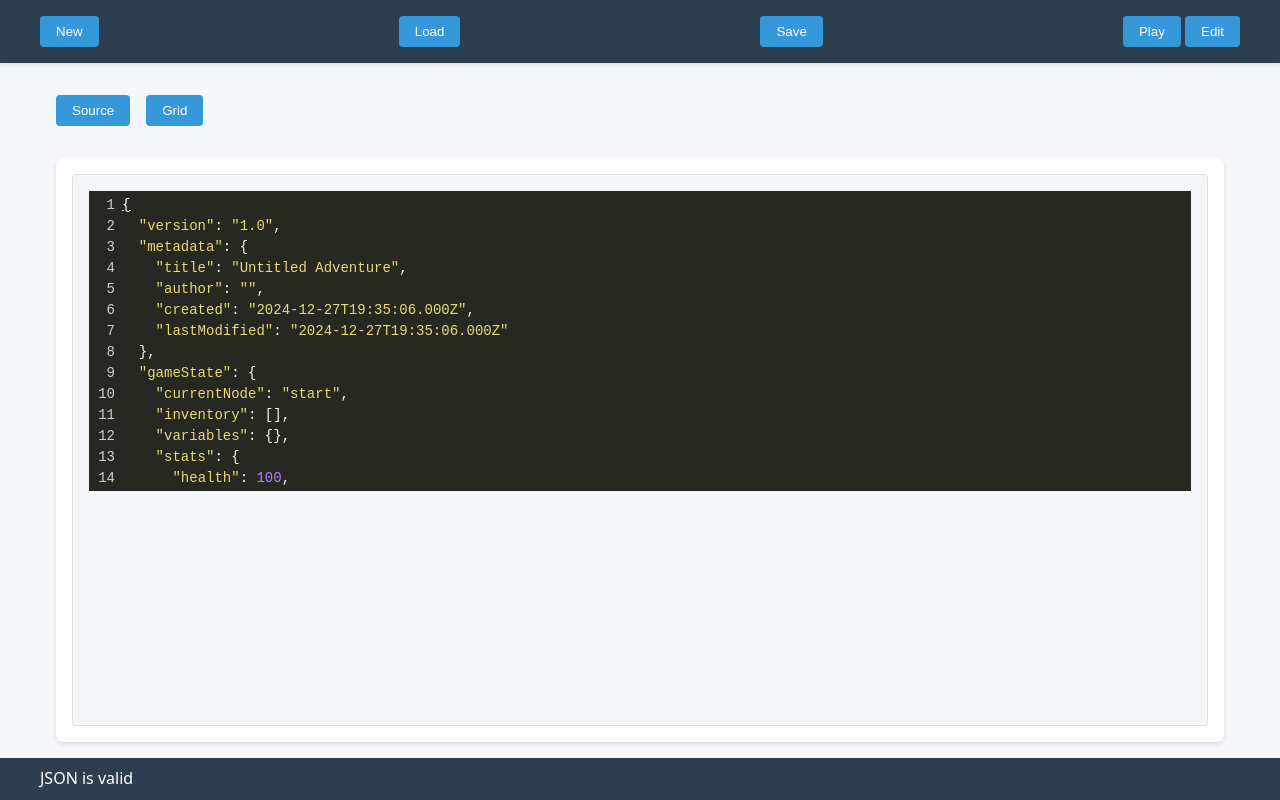
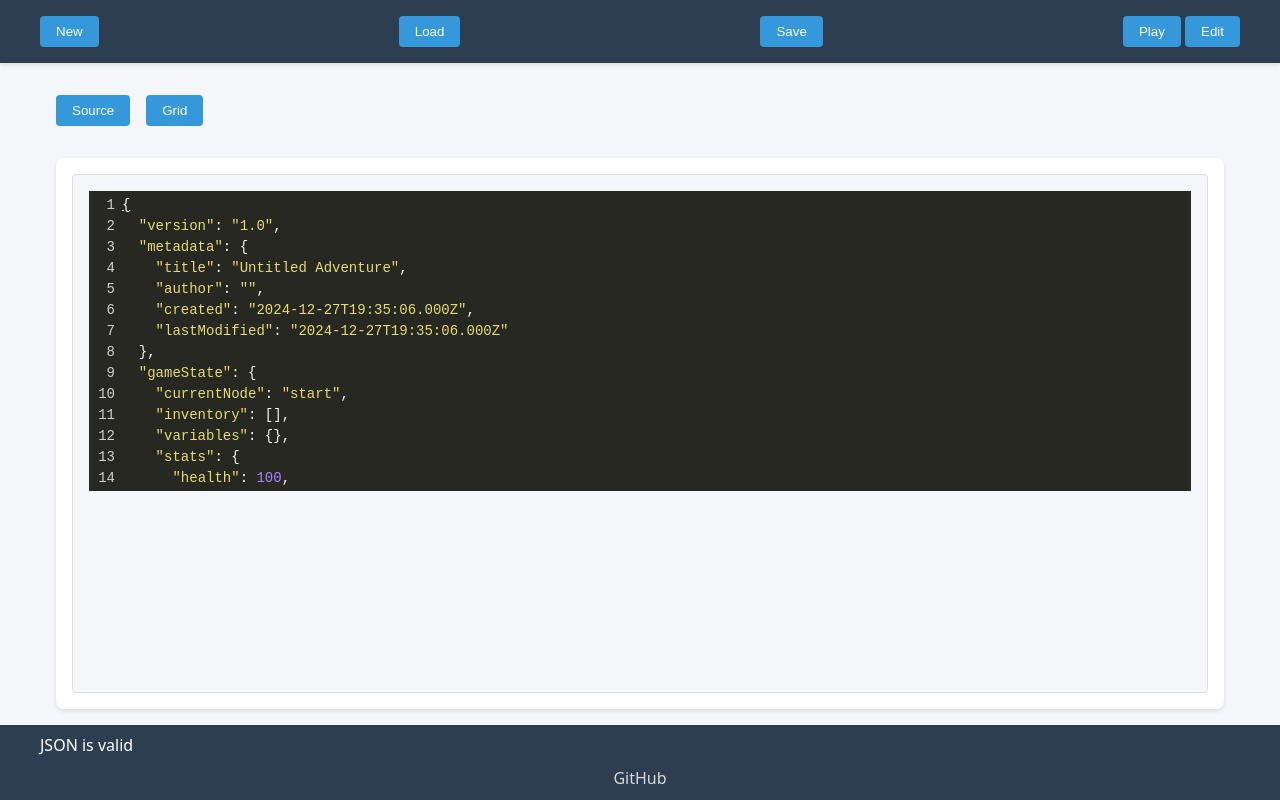
Before and after one commit to triptych/cyoa-engine, a plain HTML site: page index.html in a window 1280 px wide. Drawn offline with nearby package versions, Linux system fonts and the light colour scheme.

Commit message:
feat: add GitHub repository link to footer

```diff
--- a/index.html
+++ b/index.html
@@ -88,6 +88,9 @@
 
         <footer>
             <div id="status-bar"></div>
+            <div class="footer-links">
+                <a href="https://github.com/triptych/cyoa-engine" target="_blank" rel="noopener noreferrer">GitHub</a>
+            </div>
         </footer>
 
         <!-- Templates for dynamic content -->
--- a/styles/main.css
+++ b/styles/main.css
@@ -195,6 +195,24 @@ footer {
     margin: 0 auto;
 }
 
+.footer-links {
+    max-width: 1200px;
+    margin: 0.5rem auto 0;
+    text-align: center;
+}
+
+.footer-links a {
+    color: white;
+    text-decoration: none;
+    opacity: 0.8;
+    transition: opacity 0.2s;
+}
+
+.footer-links a:hover {
+    opacity: 1;
+    text-decoration: underline;
+}
+
 /* Responsive Design */
 @media (max-width: 768px) {
     #main-nav {
```
